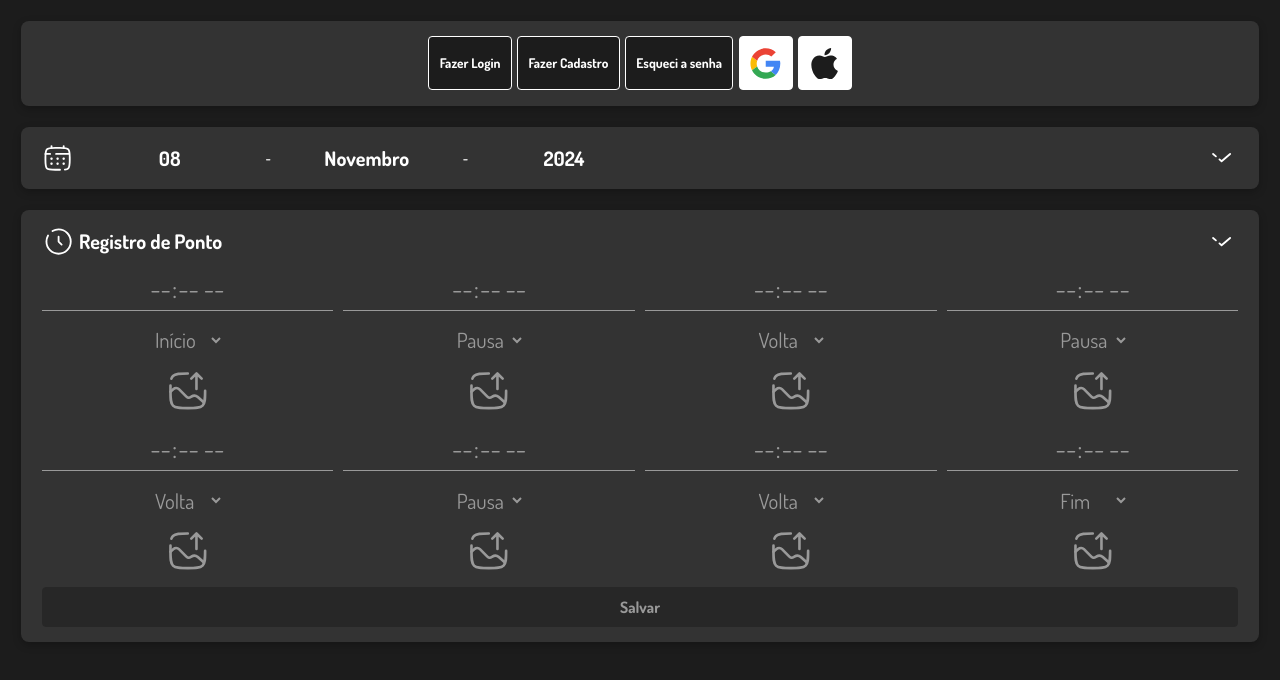
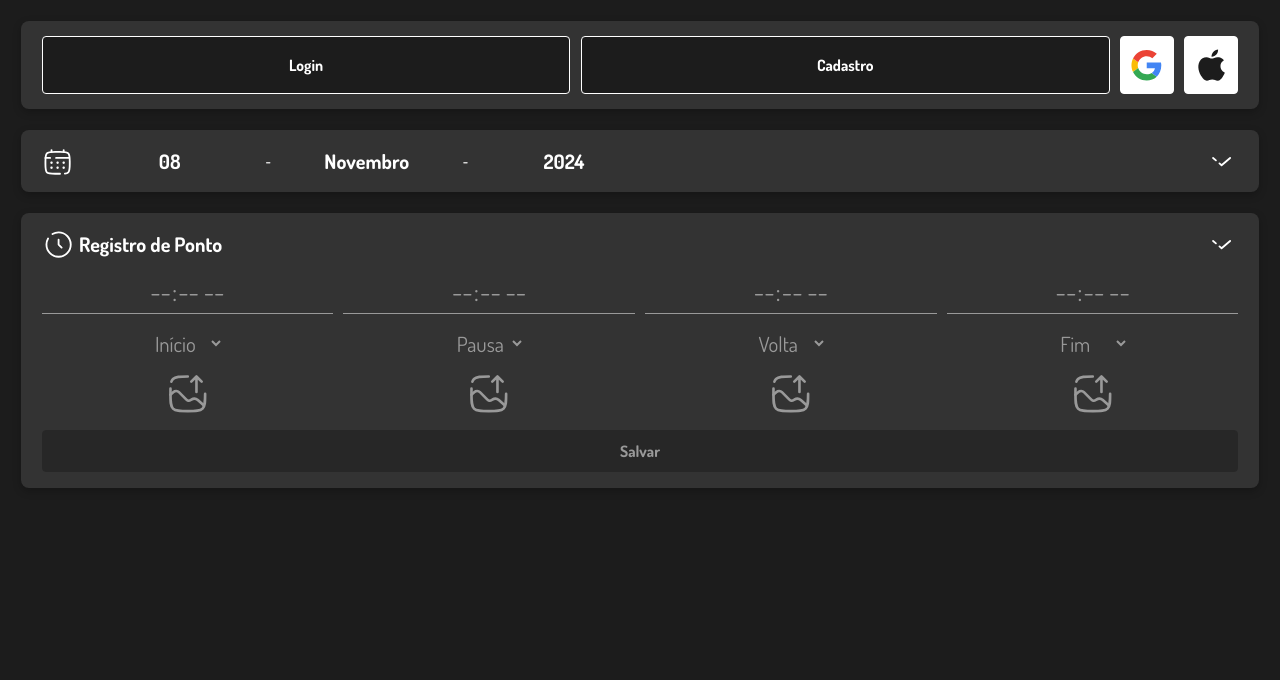
Before and after one commit to lucasmonsan/CatLog, a SvelteKit app: page / in a window 1280 px wide. Both pictures are taken after a click on the button "Registro de Ponto". Shown: the top 680 px of the page. Built offline with nearby package versions, Linux system fonts and the light colour scheme.

Commit message:
Botões sinalizam melhor disabled, resposta de indexedDB otimizada.

```diff
--- a/src/components/layout/Calendar.svelte
+++ b/src/components/layout/Calendar.svelte
@@ -4,7 +4,9 @@
 	import RefreshIcon from '$lib/icons/RefreshIcon.svelte'
 	import Container from '../ui/Container.svelte'
 	import { pickDay, pickMonth, setDate, toDay, pickYear, toMonth, toYear } from '$lib/stores/calendarStore'
-	import { tick } from 'svelte'
+	import { onMount, tick } from 'svelte'
+
+	let visible = false
 
 	const weekdays = ['DOM', 'SEG', 'TER', 'QUA', 'QUI', 'SEX', 'SAB']
 	const monthNames = ['Janeiro', 'Fevereiro', 'Março', 'Abril', 'Maio', 'Junho', 'Julho', 'Agosto', 'Setembro', 'Outubro', 'Novembro', 'Dezembro']
@@ -71,8 +73,13 @@
 	function resetToToday() {
 		setDate(toYear, toMonth, toDay)
 	}
+
+	onMount(() => {
+		visible = true
+	})
 </script>
 
+{#if visible}
 	<Container>
 		<div>
 			{#if $pickDay === toDay}
@@ -131,6 +138,7 @@
 			</ul>
 		{/if}
 	</Container>
+{/if}
 
 <style>
 	div {
--- a/src/components/layout/Header.svelte
+++ b/src/components/layout/Header.svelte
@@ -1,20 +1,44 @@
-<script>
+<script lang="ts">
 	import AppleIcon from '$lib/icons/AppleIcon.svelte'
 	import GoogleIcon from '$lib/icons/GoogleIcon.svelte'
+	import { onMount } from 'svelte'
 	import Container from '../ui/Container.svelte'
+	import Input from '../ui/Input.svelte'
+
+	let visible = false
+
+	let option: 'login' | 'signup' | 'forgot' | '' = ''
+	let email = ''
+	let password = ''
+	let confirmPassword = ''
+	let name = ''
+
+	let isFormValid = false
+
+	onMount(() => {
+		visible = true
+	})
+
+	$: {
+		if (option === 'login') {
+			isFormValid = email.trim() !== '' && password.trim() !== ''
+		} else if (option === 'signup') {
+			isFormValid = email.trim() !== '' && password.trim() !== '' && confirmPassword.trim() !== '' && name.trim() !== '' && password === confirmPassword
+		} else {
+			isFormValid = false
+		}
+	}
 </script>
 
-<Container type="header">
-	<button class="selected">
-		<h4>Fazer Login</h4>
+{#if visible}
+	<Container>
+		<div>
+			<button class="selected" style="flex: 1;" on:click={() => (option = option !== 'login' ? 'login' : '')}>
+				<h3>Login</h3>
 			</button>
 
-	<button class="selected">
-		<h4>Fazer Cadastro</h4>
-	</button>
-
-	<button class="selected">
-		<h4>Esqueci a senha</h4>
+			<button class="selected" style="flex: 1;" on:click={() => (option = option !== 'signup' ? 'signup' : '')}>
+				<h3>Cadastro</h3>
 			</button>
 
 			<button class="today">
@@ -24,4 +48,49 @@
 			<button class="today">
 				<AppleIcon />
 			</button>
+		</div>
+
+		{#if option !== ''}
+			<form action="">
+				<Input id="email" type="email" placeholder="Email" bind:value={email} />
+				{#if option === 'login' || option === 'signup'}
+					<Input id="password" type="password" placeholder="Senha" bind:value={password} />
+				{/if}
+				{#if option === 'signup'}
+					<Input id="confirmPassword" type="password" placeholder="Confirmar senha" bind:value={confirmPassword} />
+					<Input id="name" type="profile" placeholder="Nome completo" bind:value={name} />
+				{/if}
+				{#if option === 'login'}
+					<button class="transparent" style="height: calc(var(--base) * 1.5);" on:click={() => {}}> Esqueceu sua senha? </button>
+				{/if}
+				<button class={!isFormValid ? '' : 'success'} disabled={!isFormValid} aria-label={option === 'login' ? 'Entrar' : option === 'signup' ? 'Criar conta' : 'Enviar email de recuperação'}>
+					<h3>{option === 'login' ? 'Entrar' : option === 'signup' ? 'Criar conta' : 'Enviar email de recuperação'}</h3>
+				</button>
+			</form>
+		{/if}
 	</Container>
+{/if}
+
+<style>
+	div {
+		display: flex;
+		gap: var(--gap-2);
+		width: 100%;
+	}
+
+	button {
+		height: calc(var(--base) * 2.75);
+	}
+
+	button.today {
+		min-width: calc(var(--base) * 2.25);
+	}
+
+	form {
+		display: flex;
+		flex-direction: column;
+		gap: var(--gap-2);
+		width: 100%;
+		margin-top: calc(var(--base) * 0.5);
+	}
+</style>
--- a/src/components/layout/PunchClock.svelte
+++ b/src/components/layout/PunchClock.svelte
@@ -4,27 +4,23 @@
 	import Upload from '../ui/Upload.svelte'
 	import Container from '../ui/Container.svelte'
 	import PunchClockIcon from '$lib/icons/PunchClockIcon.svelte'
+	import ArrowIcon from '$lib/icons/ArrowIcon.svelte'
 	import { isValidTime, type PunchClockPoint, type PunchClockPointType } from '$lib/types/punchClock.d'
 	import { onMount } from 'svelte'
 	import { pickDay, pickMonth, pickYear } from '$lib/stores/calendarStore'
 	import { getPunchClock, savePunchClock } from '$lib/db/indexedDB'
-	import ArrowIcon from '$lib/icons/ArrowIcon.svelte'
 
 	let visible = false
 	let showContent = false
-
 	let refreshTrigger = 0
 
-	// Dados do registro de ponto
 	let points: PunchClockPoint[] = []
-	let maxPoints: number = 8
+	let maxPoints: number = 4
 
-	// Atualiza o registro de ponto
+	let isSaveButtonDisabled = true // Variável para habilitar/desabilitar o botão
+
 	const updatePoint = (index: number, key: keyof PunchClockPoint, value: string | Blob | undefined): void => {
-		if (key === 'time' && typeof value === 'string' && !isValidTime(value)) {
-			alert('Por favor, insira um horário válido no formato HH:mm.')
-			return
-		}
+		if (key === 'time' && typeof value === 'string' && !isValidTime(value)) return alert('Por favor, insira um horário válido no formato HH:mm.')
 		points = points.map((p, i) => (i === index ? { ...p, [key]: value } : p))
 	}
 
@@ -35,11 +31,10 @@
 		{ value: 'end', label: 'Fim' }
 	]
 
-	// Carrega o registro de ponto com base na data atual
 	async function loadPunchClock() {
 		try {
 			const existingRecord = await getPunchClock($pickYear, $pickMonth, $pickDay)
-			points = existingRecord?.points || [] // Carrega pontos ou inicia vazio
+			points = existingRecord?.points || []
 		} catch (error) {
 			console.error('Erro ao carregar registro de ponto:', error)
 		}
@@ -49,13 +44,18 @@
 		}
 	}
 
-	// Salva o registro de ponto no IndexedDB
 	async function savePunchClockData() {
 		if (!$pickDay || !$pickMonth || !$pickYear) return alert('Data inválida. Verifique se o dia, mês e ano foram selecionados.')
-		if (points.some((p) => !p.time || !p.type)) return alert('Todos os pontos devem ter horário e tipo preenchidos.')
+
+		const filteredPoints = points.filter((p) => p.time)
 
 		try {
-			await savePunchClock({ year: $pickYear, month: $pickMonth, day: $pickDay, points })
+			await savePunchClock({
+				year: $pickYear,
+				month: $pickMonth,
+				day: $pickDay,
+				points: filteredPoints
+			})
 			alert('Registro salvo com sucesso!')
 		} catch (error) {
 			console.error('Erro ao salvar registro de ponto:', error)
@@ -64,11 +64,13 @@
 	}
 
 	$: {
+		isSaveButtonDisabled = !points.some((p) => isValidTime(p.time || '')) // Atualiza a habilitação do botão de salvar
+
 		if (points.length > 0) {
-			if (!points[0].type) points[0].type = 'start' as PunchClockPointType // Primeiro item é sempre "Início"
-			if (points.length >= maxPoints && !points[maxPoints - 1].type) points[maxPoints - 1].type = 'end' as PunchClockPointType // Último item é sempre "Fim"
+			if (!points[0].type) points[0].type = 'start' as PunchClockPointType
+			if (points.length >= maxPoints && !points[maxPoints - 1].type) points[maxPoints - 1].type = 'end' as PunchClockPointType
 			points.forEach((point, index) => {
-				if (index > 0 && index < maxPoints - 1 && !point.type) point.type = (index % 2 === 0 ? 'return' : 'break') as PunchClockPointType // Itens intermediários alternam entre "Pausa" e "Volta"
+				if (index > 0 && index < maxPoints - 1 && !point.type) point.type = (index % 2 === 0 ? 'return' : 'break') as PunchClockPointType
 			})
 		}
 
@@ -78,7 +80,7 @@
 		}
 	}
 
-	onMount(() => (visible = true)) // Carrega os dados ao montar o componente ou mudar a data
+	onMount(() => (visible = true))
 </script>
 
 {#if visible}
@@ -99,7 +101,7 @@
 					</li>
 				{/each}
 			</ul>
-			<button class="w-100" on:click={savePunchClockData}>
+			<button class="w-100 {isSaveButtonDisabled ? '' : 'success'}" on:click={savePunchClockData} disabled={isSaveButtonDisabled}>
 				<h3>Salvar</h3>
 			</button>
 		{/if}
--- a/src/components/ui/Container.svelte
+++ b/src/components/ui/Container.svelte
@@ -1,13 +1,15 @@
 <script lang="ts">
+	import { fade } from 'svelte/transition'
+
 	export let type: 'header' | '' = ''
 </script>
 
 {#if type === 'header'}
-	<header>
+	<header transition:fade>
 		<slot />
 	</header>
 {:else}
-	<section>
+	<section transition:fade>
 		<slot />
 	</section>
 {/if}
@@ -17,6 +19,7 @@
 	section {
 		overflow: hidden;
 		display: flex;
+		flex-direction: column;
 		align-items: center;
 		justify-content: center;
 		gap: var(--gap-1);
@@ -28,7 +31,7 @@
 		box-shadow: var(--shadow-1);
 	}
 
-	section {
-		flex-direction: column;
+	header {
+		height: calc(var(--base) * 4);
 	}
 </style>
--- a/src/components/ui/Input.svelte
+++ b/src/components/ui/Input.svelte
@@ -45,7 +45,7 @@
 		cursor: pointer;
 		display: flex;
 		align-items: center;
-		gap: calc(var(--base) * 0.25);
+		gap: var(--gap-2);
 		width: 100%;
 		padding: calc(var(--base) * 0.25) 0;
 		opacity: 0.5;
--- a/src/lib/db/indexedDB.ts
+++ b/src/lib/db/indexedDB.ts
@@ -6,22 +6,15 @@ class PunchClockDatabase extends Dexie {
 
   constructor() {
     super('PunchClockDB');
-
     this.version(1).stores({
       punchClock: '&id, year, month, day, synced', // Índices
     });
-
     this.punchClock = this.table('punchClock');
   }
 }
 
 export const db = new PunchClockDatabase();
 
-/************************************************************************/
-
-// indexedDB.ts
-
-// Salvar um registro (novo ou atualizado)
 export async function savePunchClock(record: PunchClockProps): Promise<void> {
   if (!record.id) record.id = String(record.year + '-' + record.month + '-' + record.day); // Gera um ID único com base nas datas
   if (!record.notes) record.notes = ''; // Valor padrão para notes
@@ -30,15 +23,13 @@ export async function savePunchClock(record: PunchClockProps): Promise<void> {
   await db.punchClock.put(record); // Atualiza se o ID já existir, senão insere
 }
 
-// Buscar um registro específico
-export async function getPunchClock(year: number, month: number, day: number): Promise<PunchClockProps | undefined> {
+export async function getPunchClock(year: number, month: number, day: number): Promise<PunchClockProps | undefined> { // Buscar um registro específico
   return await db.punchClock
     .where({ year, month, day })
     .first(); // Retorna o primeiro registro que bate com os critérios
 }
 
-// Criar um registro vazio
-export function createEmptyPunchClock(year: number, month: number, day: number): PunchClockProps {
+export function createEmptyPunchClock(year: number, month: number, day: number): PunchClockProps { // Criar um registro vazio
   return {
     year,
     month,
--- a/src/lib/styles/button.css
+++ b/src/lib/styles/button.css
@@ -6,16 +6,19 @@ button {
 	gap: var(--gap-1);
 	height: 100%;
 	padding: calc(var(--base) * 0.5);
-	line-height: calc(var(--base) * 0.8);
+	line-height: calc(var(--base) * 0.9);
 	color: var(--text-color);
 	font-weight: 600;
 	font-family: var(--family-1);
 	background-color: var(--bg-color);
-	opacity: 0.5;
 	border: solid 1px var(--bg-color);
 	border-radius: var(--radius-1);
 }
 
+button:disabled {
+	cursor: not-allowed;
+	opacity: 0.5;
+}
 .column {
 	flex-direction: column;
 }
@@ -33,18 +36,32 @@ button {
 .transparent {
 	padding: 0;
 	background-color: transparent;
-	opacity: 1;
 	border-color: transparent;
 }
 .today {
 	color: var(--bg-color) !important;
 	background-color: var(--text-color) !important;
-	opacity: 1;
 	border: solid 1px var(--text-color);
 }
 .selected {
 	width: auto;
 	color: var(--text-color);
-	opacity: 1;
 	border: solid 1px var(--text-color);
 }
+.success {
+	color: var(--text-color);
+	background-color: var(--success-color);
+	border-color: var(--success-color);
+}
+
+.info {
+	color: var(--text-color);
+	background-color: var(--info-color);
+	border-color: var(--info-color);
+}
+
+.error {
+	color: var(--text-color);
+	background-color: var(--error-color);
+	border-color: var(--error-color);
+}
```
Lines whose indentation alone changed are shown as unchanged.
